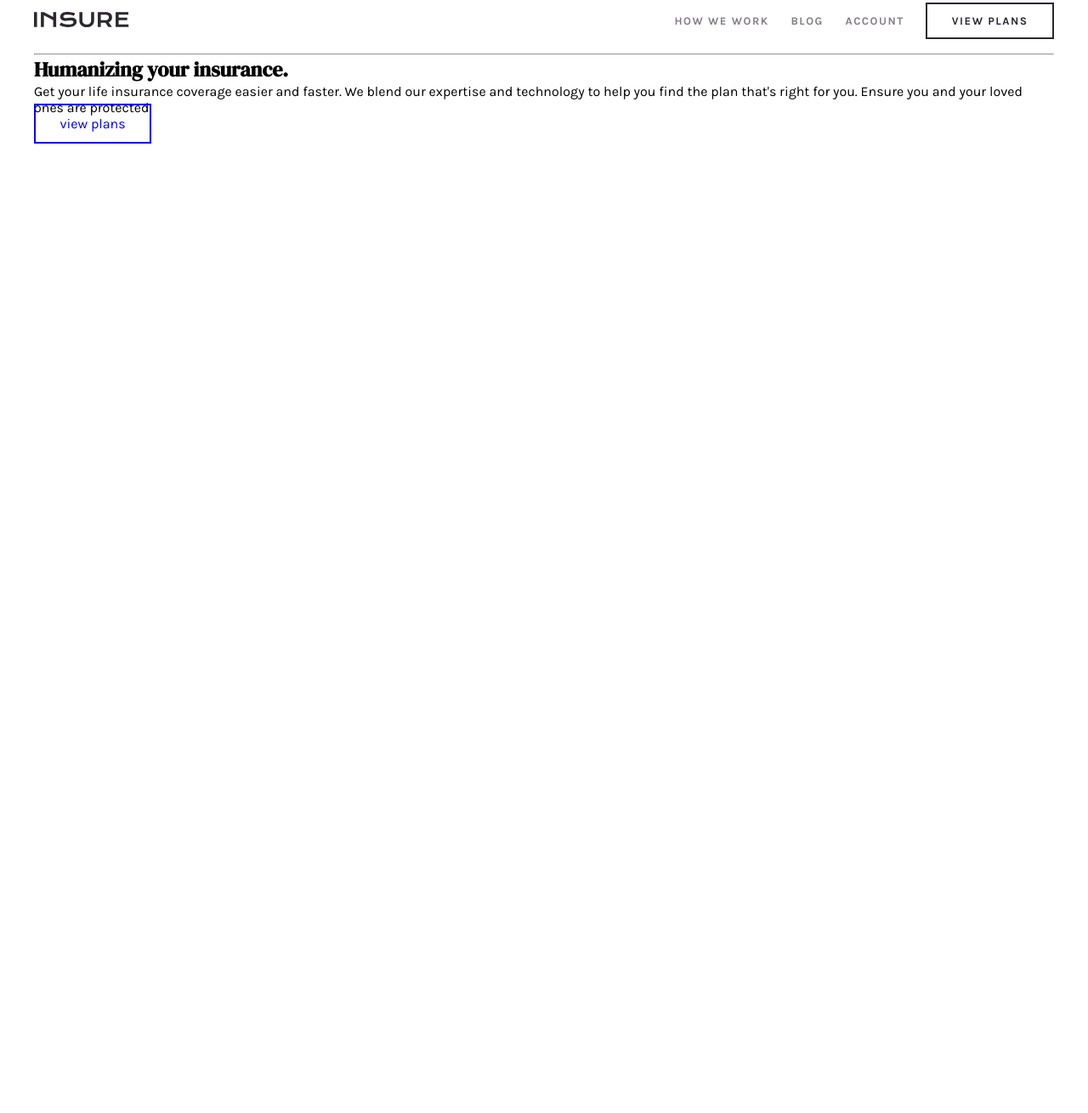
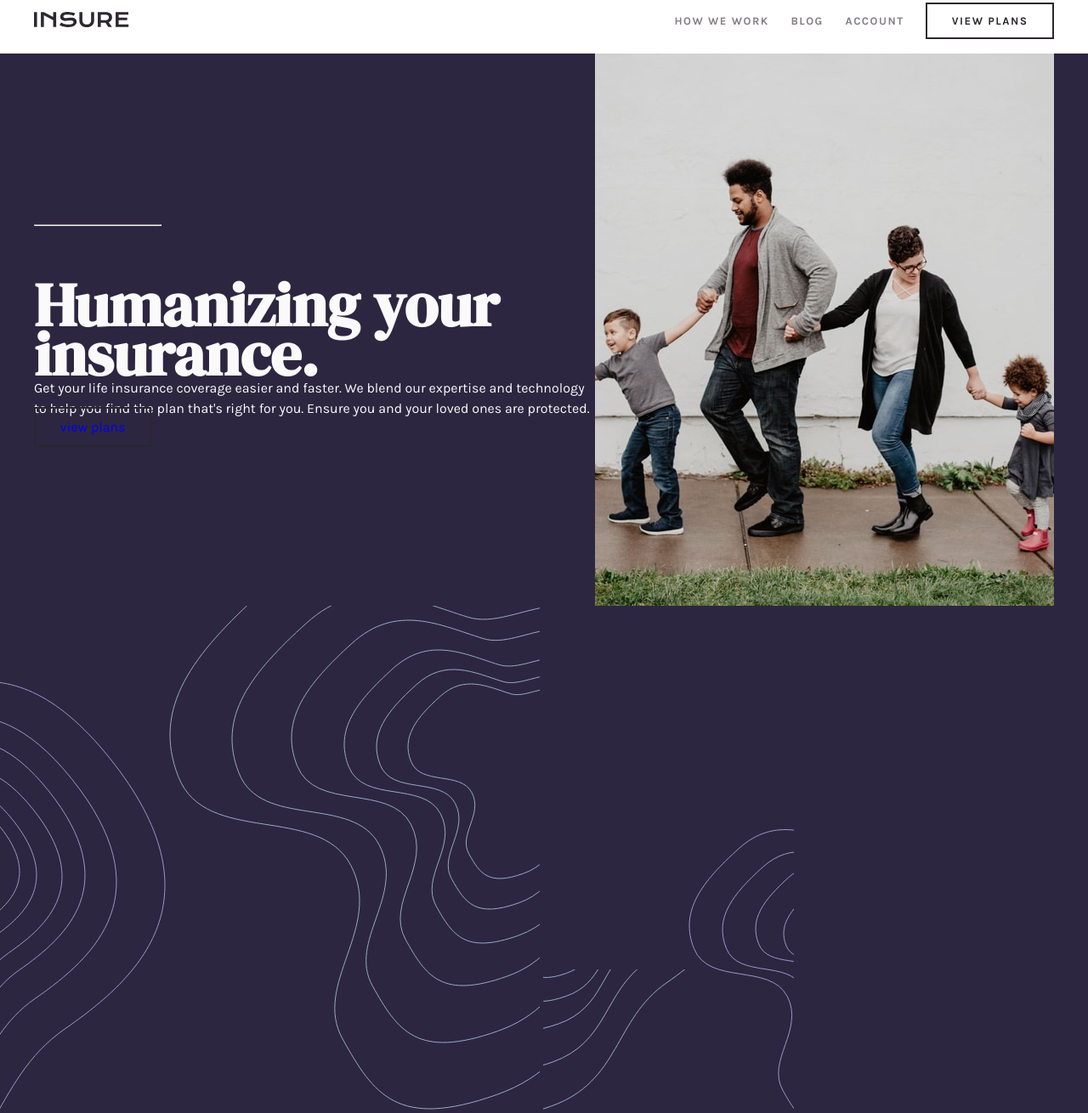
Before and after one commit to ov3rst/insure-landing-page, a plain HTML site: page index.html in a window 1280 px wide. Shown: the part 17-1327 px from the top of the page at 85% size. Before the commit the page ends 800 px from the top, so only its background shows below. Drawn offline with Linux system fonts and the light colour scheme.

Commit message:
continuando con humanizing section

```diff
--- a/index.html
+++ b/index.html
@@ -51,7 +51,7 @@
       <section class="humanizing">
         <div class="container">
           <div class="content">
-            <hr />
+            <hr class="section__line" />
             <h1 class="title">Humanizing your insurance.</h1>
             <p class="description">
               Get your life insurance coverage easier and faster. We blend our
@@ -60,7 +60,32 @@
             </p>
             <a href="#" class="plans__link">view plans</a>
           </div>
+          <img
+            src="images/image-intro-desktop.jpg"
+            alt="humanizing image"
+            class="intro__img"
+          />
         </div>
+        <img
+          src="images/bg-pattern-intro-left-desktop.svg"
+          alt="image"
+          class="bg__pattern-desktop-1 left"
+        />
+        <img
+          src="images/bg-pattern-intro-right-desktop.svg"
+          alt="image"
+          class="bg__pattern-desktop-2 right"
+        />
+        <img
+          src="images/bg-pattern-intro-left-mobile.svg"
+          alt="image"
+          class="bg__pattern-mobile-1 left"
+        />
+        <img
+          src="images/bg-pattern-intro-right-mobile.svg"
+          alt="image"
+          class="bg__pattern-mobile-2 right"
+        />
       </section>
     </main>
 
--- a/styles.css
+++ b/styles.css
@@ -52,6 +52,11 @@ h3 {
   font-family: var(--headings-font);
 }
 
+img {
+  max-width: 100%;
+  height: auto;
+}
+
 ul {
   list-style: none;
 }
@@ -59,7 +64,7 @@ ul {
 /* Utilities */
 .plans__link {
   padding: 0.75rem 1.78125rem;
-  border: 2px solid;
+  border: 2px solid var(--Very-Dark-Violet);
 }
 
 .header {
@@ -100,7 +105,6 @@ ul {
 }
 
 .menu .plans__link {
-  border-color: (--Very-Dark-Violet);
   color: var(--Very-Dark-Violet);
 }
 
@@ -135,6 +139,7 @@ ul {
     background-position: bottom;
     background-size: contain;
     transition: left 0.3s ease-in-out;
+    z-index: 99;
   }
 
   .menu ul {
@@ -179,3 +184,26 @@ ul {
     display: none;
   }
 }
+
+.humanizing {
+  background-color: var(--Dark-Violet);
+  position: relative;
+}
+
+.section__line {
+  width: 150px;
+  height: 1px;
+  color: var(--Very-Light-Gray);
+  margin-bottom: 4rem;
+}
+
+.humanizing .title {
+  font-size: 4.5rem;
+  line-height: 0.8;
+  color: var(--Very-Light-Gray);
+}
+
+.humanizing .description {
+  color: var(--Very-Light-Gray);
+  line-height: 1.5;
+}
```
